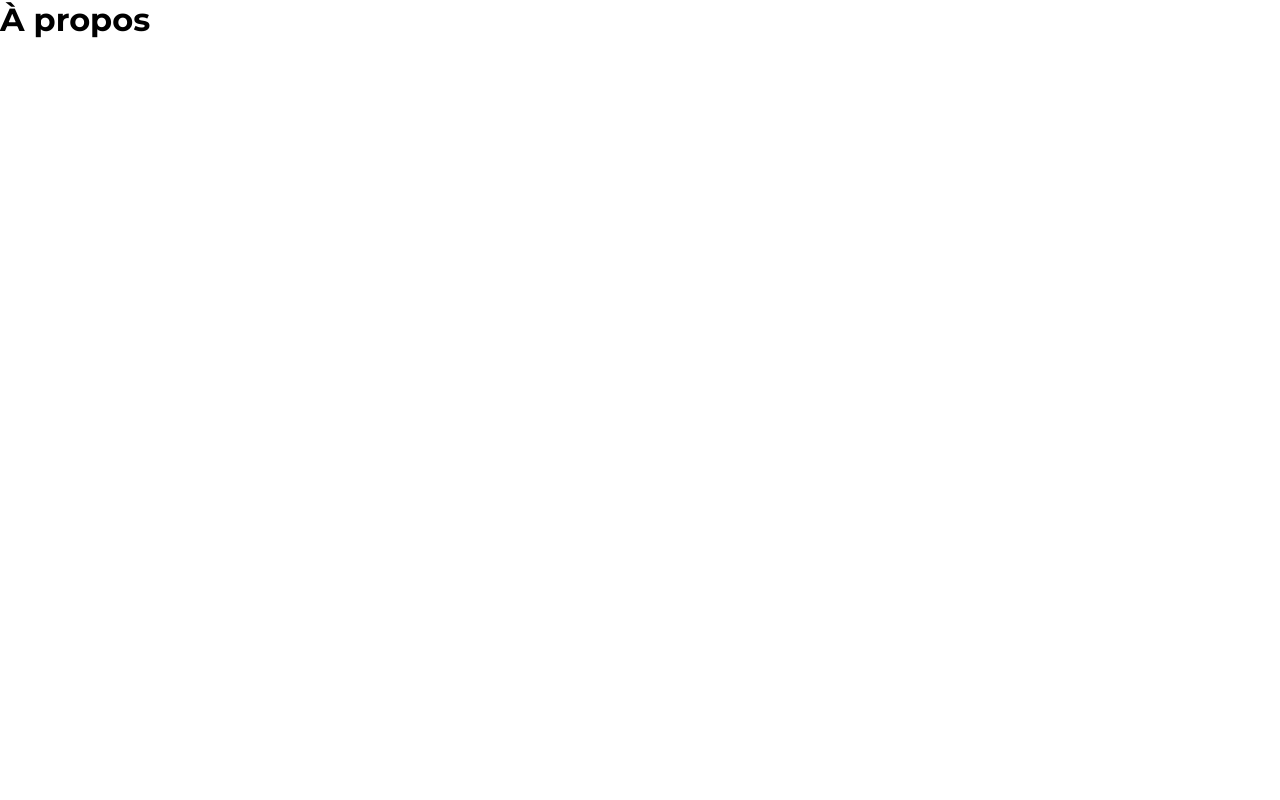
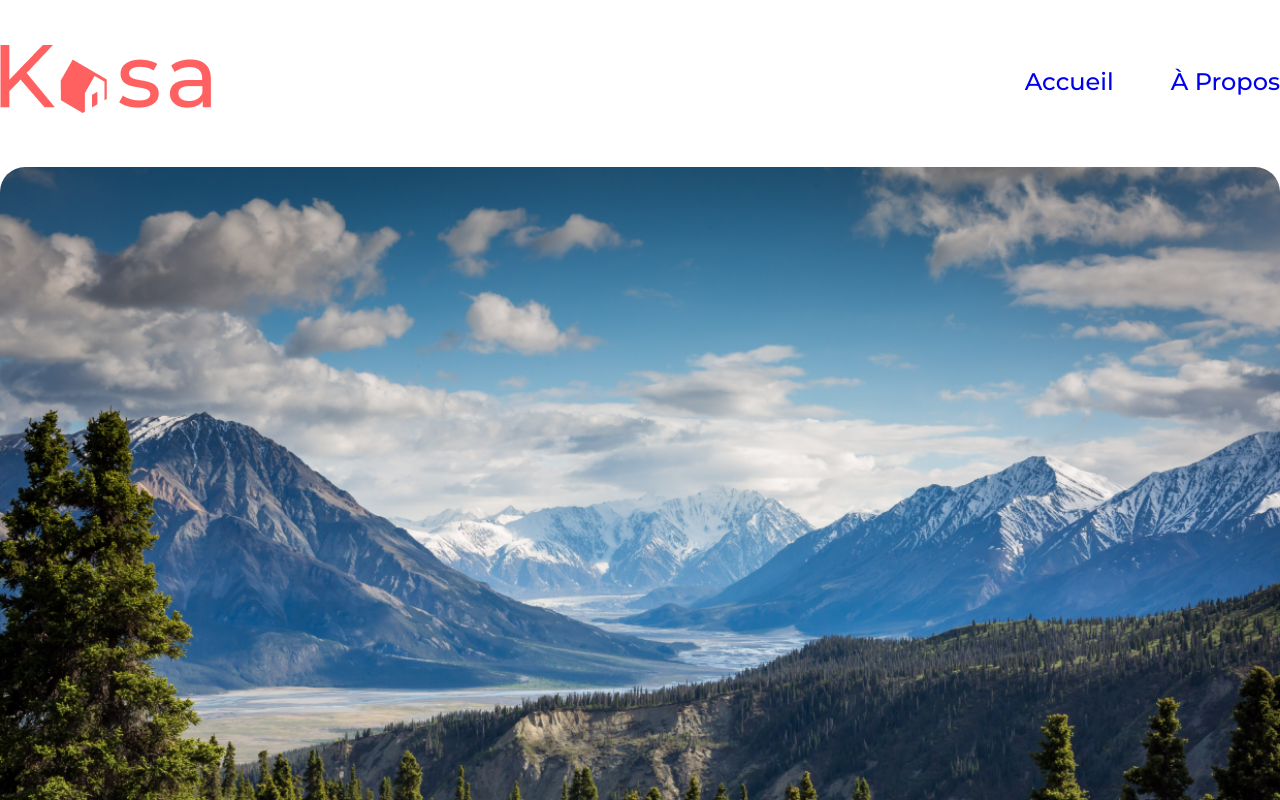
Before and after one commit to Maxb06/P11-Kasa, a React (Create React App) app: page /about in a window 1280 px wide. Shown: the top 800 px of the page. Built offline with nearby package versions, Linux system fonts and the light colour scheme.

Commit message:
style : création des pages à propos & erreur404

```diff
--- a/src/pages/AboutPage.jsx
+++ b/src/pages/AboutPage.jsx
@@ -1,10 +1,18 @@
+import banner from "../assets/aboutBanner.png";
+import Footer from "../components/Footer/Footer";
+import Header from "../components/Header/Header";
+import Banner from "../components/Banner/Banner";
 
 const About = () => {
     return (
-      <div>
-        <h1>À propos</h1>
-      </div>
+        <div className="homepage">
+            <Header />
+            <main>
+                <Banner img={banner} />
+            </main>
+            <Footer />
+        </div>
     );
-  };
+};
 
-  export default About;
+export default About;
--- a/src/pages/ErrorPage.jsx
+++ b/src/pages/ErrorPage.jsx
@@ -1,10 +1,14 @@
+import Error from '../components/ErrorPage/Error';
+import Footer from '../components/Footer/Footer';
+import Header from '../components/Header/Header';
+const ErrorPage = () => {
+  return (
+    <div className="erreurPage ">
+      <Header />
+      <Error />
+      <Footer />
+    </div>
+  );
+};
 
-const Error= () => {
-    return (
-      <div>
-        <h1>Page Not Found</h1>
-      </div>
-    );
-  };
-
-  export default Error;
+export default ErrorPage;
```
